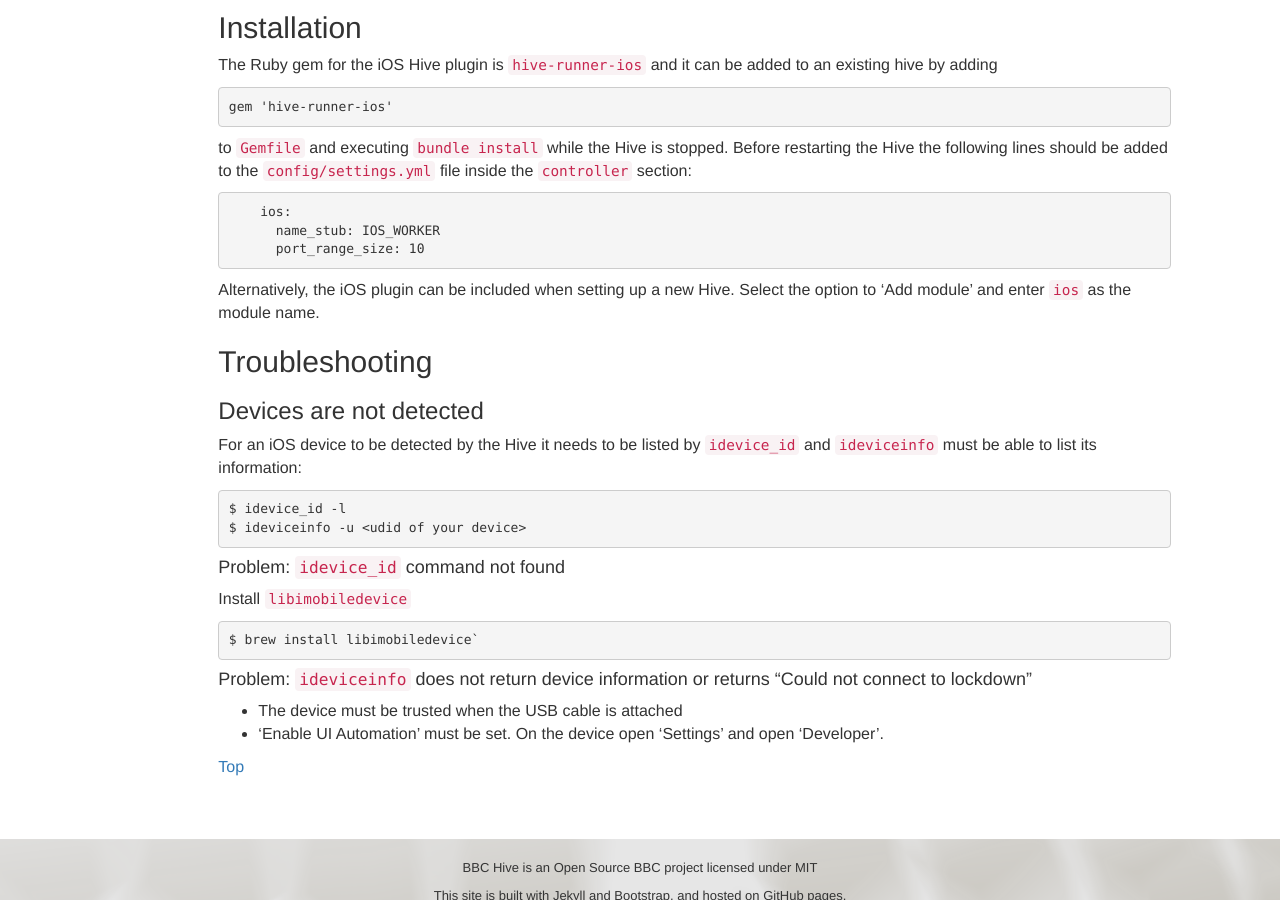
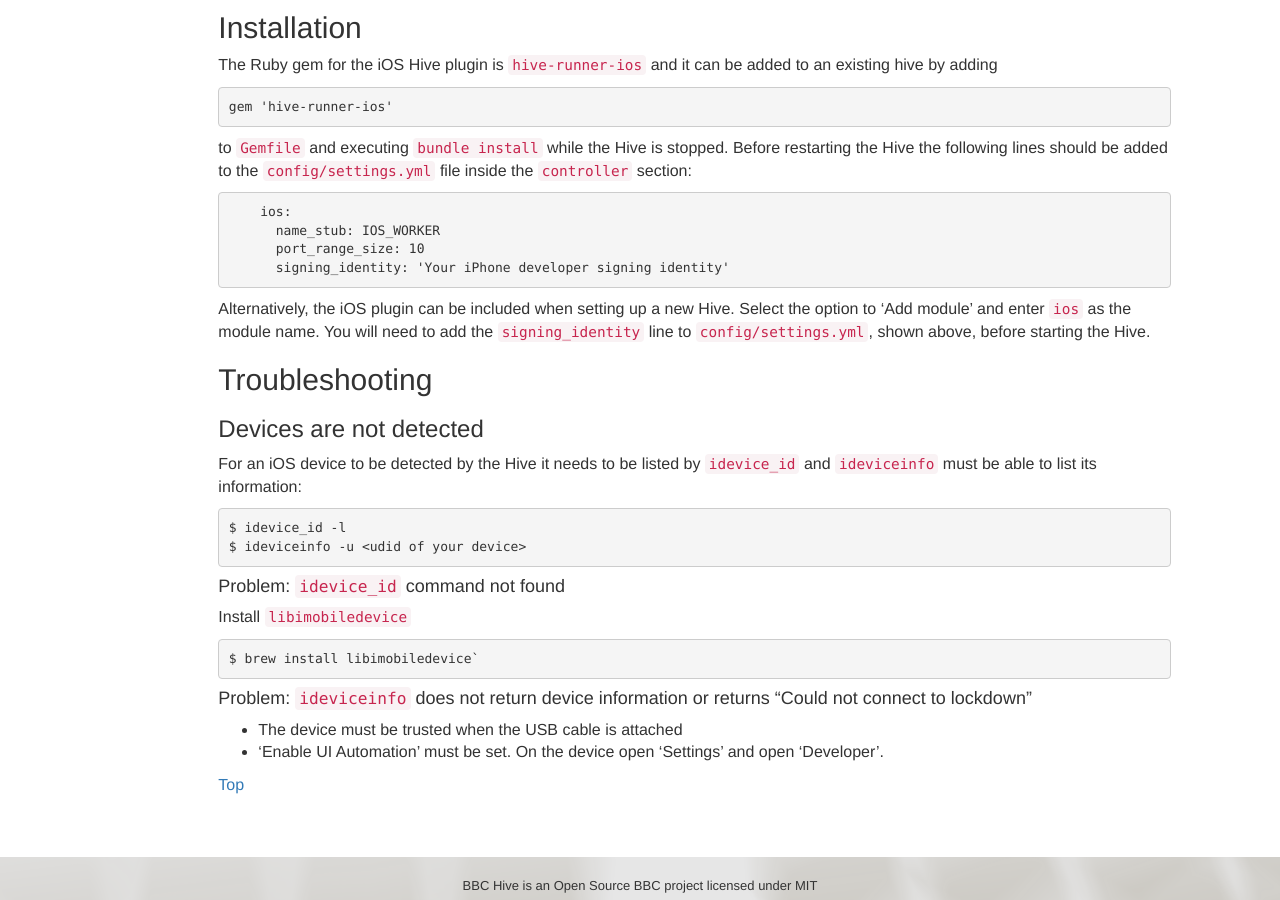
Before and after one commit to bbc/hive-ci, a Jekyll site: the page built from _documentation/03-02-ios-plugin.md, in a window 1280 px wide and 900 px high, scrolled down 630 px. Built offline with Jekyll 4.4.1, drawn with Linux system fonts in a browser that asks for light colours; nearby versions of some CDN libraries.

Commit message:
Add information about signing_identity

````diff
--- a/_documentation/03-02-ios-plugin.md
+++ b/_documentation/03-02-ios-plugin.md
@@ -39,9 +39,10 @@ to `Gemfile` and executing `bundle install` while the Hive is stopped. Before re
     ios:
       name_stub: IOS_WORKER
       port_range_size: 10
+      signing_identity: 'Your iPhone developer signing identity'
 ```
 
-Alternatively, the iOS plugin can be included when setting up a new Hive. Select the option to 'Add module' and enter `ios` as the module name.
+Alternatively, the iOS plugin can be included when setting up a new Hive. Select the option to 'Add module' and enter `ios` as the module name. You will need to add the `signing_identity` line to `config/settings.yml`, shown above, before starting the Hive.
 
 ## Troubleshooting
 
````
